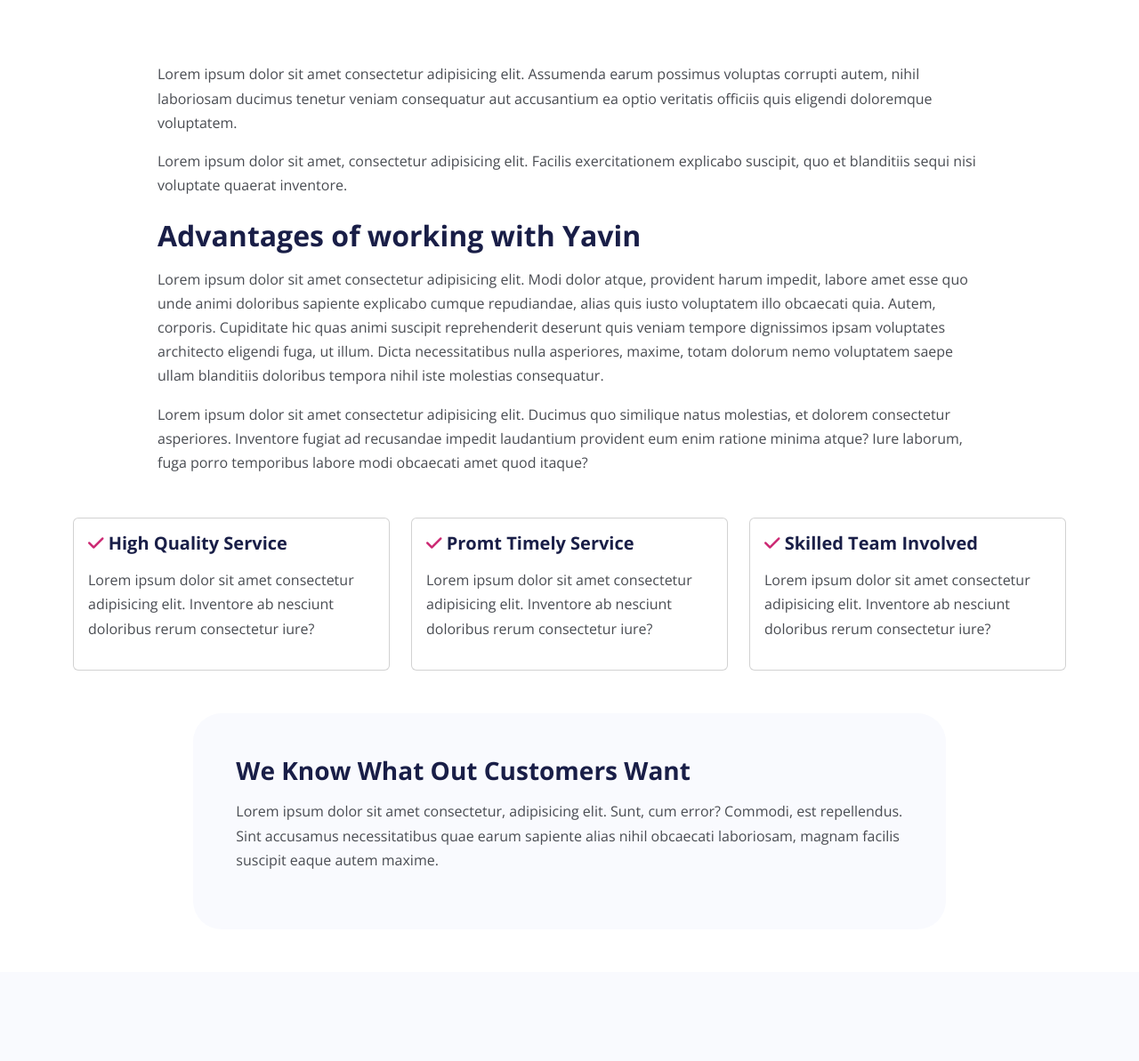
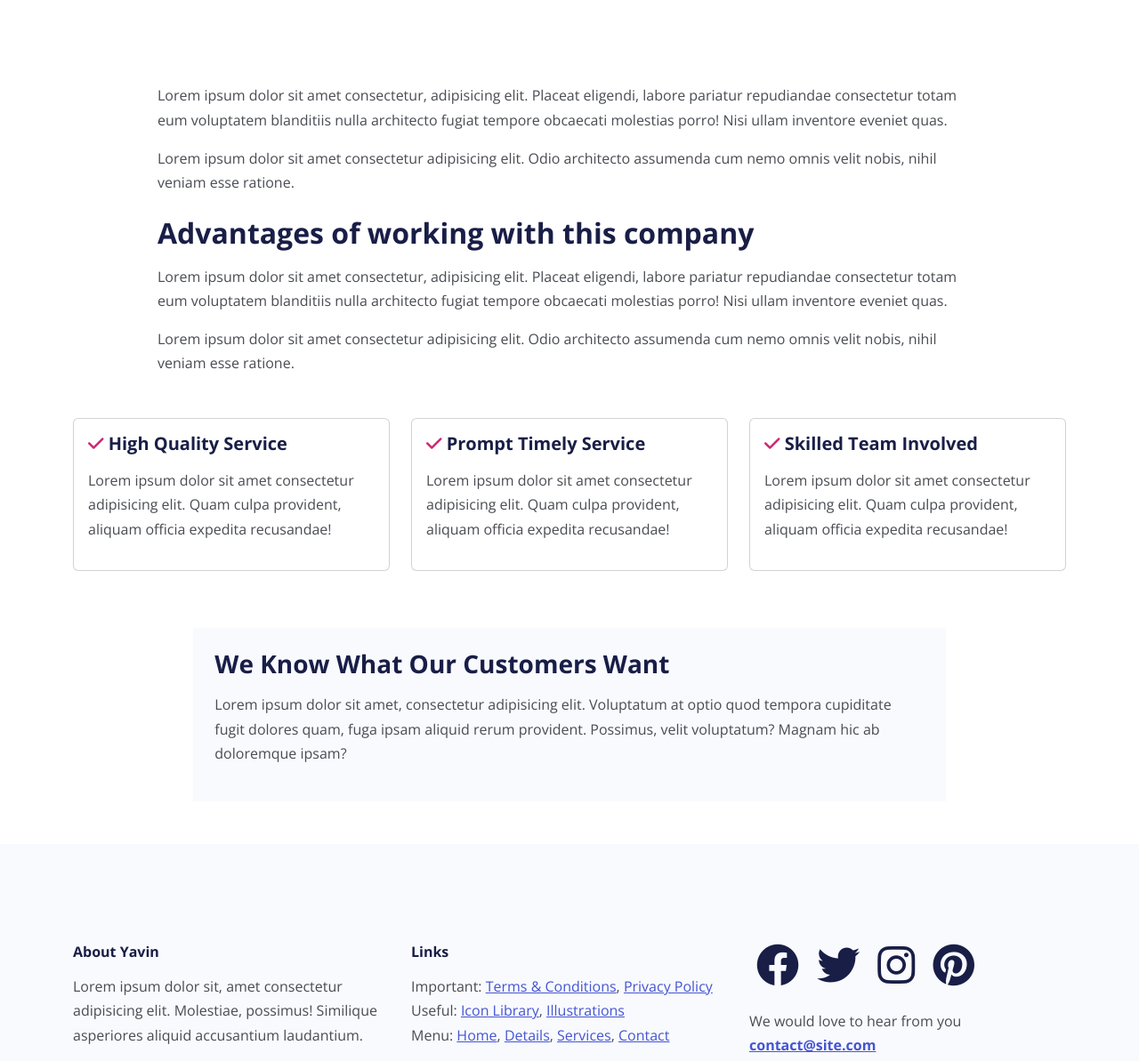
Before and after one commit to patrikmartinec23/yavin-website, a website: page article.html in a window 1280 px wide. Shown: the part 929-2122 px from the top of the page at 89% size. Drawn offline with nearby package versions, Linux system fonts and the light colour scheme; files that its build step writes are made by us from their sources.

Commit message:
Fixed spacing

```diff
--- a/article.html
+++ b/article.html
@@ -17,7 +17,6 @@
         <title>Yavin Office Design</title>
     </head>
     <body style="overflow-x: hidden">
-        <!-- Navigation -->
         <nav class="navbar navbar-expand-lg sticky-top navbar-light">
             <div class="container">
                 <a class="navbar-brand" href="index.html">
@@ -82,55 +81,48 @@
         <section>
             <div class="container">
                 <img
-                    src="./images/article-details-large.jpg"
-                    alt="details"
-                    class="w-100 mt-6 mb-5"
+                    src="images/article-details-large.jpg"
+                    alt=""
+                    class="w-100 my-6"
                 />
             </div>
         </section>
 
-        <!-- Basic text -->
-        <section class="pt-4">
+        <!-- Basic Text -->
+        <section class="pt-0">
             <div class="container">
                 <div class="row">
-                    <div class="col-lg-10 offset-1">
+                    <div class="col-lg-10 offset-lg-1">
                         <p>
-                            Lorem ipsum dolor sit amet consectetur adipisicing
-                            elit. Assumenda earum possimus voluptas corrupti
-                            autem, nihil laboriosam ducimus tenetur veniam
-                            consequatur aut accusantium ea optio veritatis
-                            officiis quis eligendi doloremque voluptatem.
-                        </p>
-
-                        <p class="mb-4">
-                            Lorem ipsum dolor sit amet, consectetur adipisicing
-                            elit. Facilis exercitationem explicabo suscipit, quo
-                            et blanditiis sequi nisi voluptate quaerat
-                            inventore.
-                        </p>
-
-                        <h2 class="mb-3">Advantages of working with Yavin</h2>
-                        <p>
-                            Lorem ipsum dolor sit amet consectetur adipisicing
-                            elit. Modi dolor atque, provident harum impedit,
-                            labore amet esse quo unde animi doloribus sapiente
-                            explicabo cumque repudiandae, alias quis iusto
-                            voluptatem illo obcaecati quia. Autem, corporis.
-                            Cupiditate hic quas animi suscipit reprehenderit
-                            deserunt quis veniam tempore dignissimos ipsam
-                            voluptates architecto eligendi fuga, ut illum. Dicta
-                            necessitatibus nulla asperiores, maxime, totam
-                            dolorum nemo voluptatem saepe ullam blanditiis
-                            doloribus tempora nihil iste molestias consequatur.
+                            Lorem ipsum dolor sit amet consectetur, adipisicing
+                            elit. Placeat eligendi, labore pariatur repudiandae
+                            consectetur totam eum voluptatem blanditiis nulla
+                            architecto fugiat tempore obcaecati molestias porro!
+                            Nisi ullam inventore eveniet quas.
                         </p>
 
                         <p class="mb-4">
                             Lorem ipsum dolor sit amet consectetur adipisicing
-                            elit. Ducimus quo similique natus molestias, et
-                            dolorem consectetur asperiores. Inventore fugiat ad
-                            recusandae impedit laudantium provident eum enim
-                            ratione minima atque? Iure laborum, fuga porro
-                            temporibus labore modi obcaecati amet quod itaque?
+                            elit. Odio architecto assumenda cum nemo omnis velit
+                            nobis, nihil veniam esse ratione.
+                        </p>
+
+                        <h2 class="mb-3">
+                            Advantages of working with this company
+                        </h2>
+
+                        <p>
+                            Lorem ipsum dolor sit amet consectetur, adipisicing
+                            elit. Placeat eligendi, labore pariatur repudiandae
+                            consectetur totam eum voluptatem blanditiis nulla
+                            architecto fugiat tempore obcaecati molestias porro!
+                            Nisi ullam inventore eveniet quas.
+                        </p>
+
+                        <p class="mb-4">
+                            Lorem ipsum dolor sit amet consectetur adipisicing
+                            elit. Odio architecto assumenda cum nemo omnis velit
+                            nobis, nihil veniam esse ratione.
                         </p>
                     </div>
                 </div>
@@ -142,7 +134,7 @@
             <div class="container">
                 <div class="row">
                     <div class="col-md-4">
-                        <div class="card">
+                        <div class="card mb-3">
                             <div class="card-body">
                                 <h5>
                                     <i class="fas fa-check text-secondary"></i>
@@ -150,29 +142,29 @@
                                 </h5>
                                 <p>
                                     Lorem ipsum dolor sit amet consectetur
-                                    adipisicing elit. Inventore ab nesciunt
-                                    doloribus rerum consectetur iure?
+                                    adipisicing elit. Quam culpa provident,
+                                    aliquam officia expedita recusandae!
                                 </p>
                             </div>
                         </div>
                     </div>
                     <div class="col-md-4">
-                        <div class="card">
+                        <div class="card mb-3">
                             <div class="card-body">
                                 <h5>
                                     <i class="fas fa-check text-secondary"></i>
-                                    Promt Timely Service
+                                    Prompt Timely Service
                                 </h5>
                                 <p>
                                     Lorem ipsum dolor sit amet consectetur
-                                    adipisicing elit. Inventore ab nesciunt
-                                    doloribus rerum consectetur iure?
+                                    adipisicing elit. Quam culpa provident,
+                                    aliquam officia expedita recusandae!
                                 </p>
                             </div>
                         </div>
                     </div>
                     <div class="col-md-4">
-                        <div class="card">
+                        <div class="card mb-3">
                             <div class="card-body">
                                 <h5>
                                     <i class="fas fa-check text-secondary"></i>
@@ -180,8 +172,8 @@
                                 </h5>
                                 <p>
                                     Lorem ipsum dolor sit amet consectetur
-                                    adipisicing elit. Inventore ab nesciunt
-                                    doloribus rerum consectetur iure?
+                                    adipisicing elit. Quam culpa provident,
+                                    aliquam officia expedita recusandae!
                                 </p>
                             </div>
                         </div>
@@ -194,15 +186,15 @@
         <section class="my-5">
             <div class="row">
                 <div class="col-lg-8 offset-lg-2">
-                    <div class="card bg-light rounded-5 border-0 fs-6">
-                        <div class="card-body p-5">
-                            <h3>We Know What Out Customers Want</h3>
+                    <div class="card bg-light rounded-0 border-0 fs-6">
+                        <div class="card-body p-4">
+                            <h3>We Know What Our Customers Want</h3>
                             <p>
-                                Lorem ipsum dolor sit amet consectetur,
-                                adipisicing elit. Sunt, cum error? Commodi, est
-                                repellendus. Sint accusamus necessitatibus quae
-                                earum sapiente alias nihil obcaecati laboriosam,
-                                magnam facilis suscipit eaque autem maxime.
+                                Lorem ipsum dolor sit amet, consectetur
+                                adipisicing elit. Voluptatum at optio quod
+                                tempora cupiditate fugit dolores quam, fuga
+                                ipsam aliquid rerum provident. Possimus, velit
+                                voluptatum? Magnam hic ab doloremque ipsam?
                             </p>
                         </div>
                     </div>
@@ -210,16 +202,15 @@
             </div>
         </section>
 
-        <!-- Footer -->
         <footer class="footer bg-light py-6">
             <div class="container">
                 <div class="row">
                     <div class="col-md-4 my-3">
                         <h6>About Yavin</h6>
                         <p>
-                            Lorem ipsum dolor sit amet consectetur adipisicing
-                            elit. Recusandae corrupti provident distinctio
-                            beatae alias voluptatum.
+                            Lorem ipsum dolor sit, amet consectetur adipisicing
+                            elit. Molestiae, possimus! Similique asperiores
+                            aliquid accusantium laudantium.
                         </p>
                     </div>
                     <div class="col-md-4 my-3">
@@ -231,13 +222,12 @@
                             </li>
                             <li>
                                 Useful: <a href="#">Icon Library</a>,
-                                <a href="#">Ilustrations</a>
+                                <a href="#">Illustrations</a>
                             </li>
                             <li>
                                 Menu: <a href="#">Home</a>,
                                 <a href="index.html#details">Details</a>,
                                 <a href="index.html#services">Services</a>,
-                                <a href="index.html#projects">Projects</a>,
                                 <a href="index.html#contact">Contact</a>
                             </li>
                         </ul>
@@ -251,7 +241,7 @@
                             </a>
                             <a href="#" class="text-decoration-none">
                                 <i
-                                    class="fab fa-linkedin fa-3x text-dark mx-2"
+                                    class="fab fa-twitter fa-3x text-dark mx-2"
                                 ></i>
                             </a>
                             <a href="#" class="text-decoration-none">
@@ -277,7 +267,7 @@
         </footer>
 
         <button id="to-top" class="to-top-btn">
-            <img src="./images/up-arrow.png" alt="up" />
+            <img src="images/up-arrow.png" alt="" />
         </button>
 
         <script src="js/bootstrap.bundle.min.js"></script>
```
